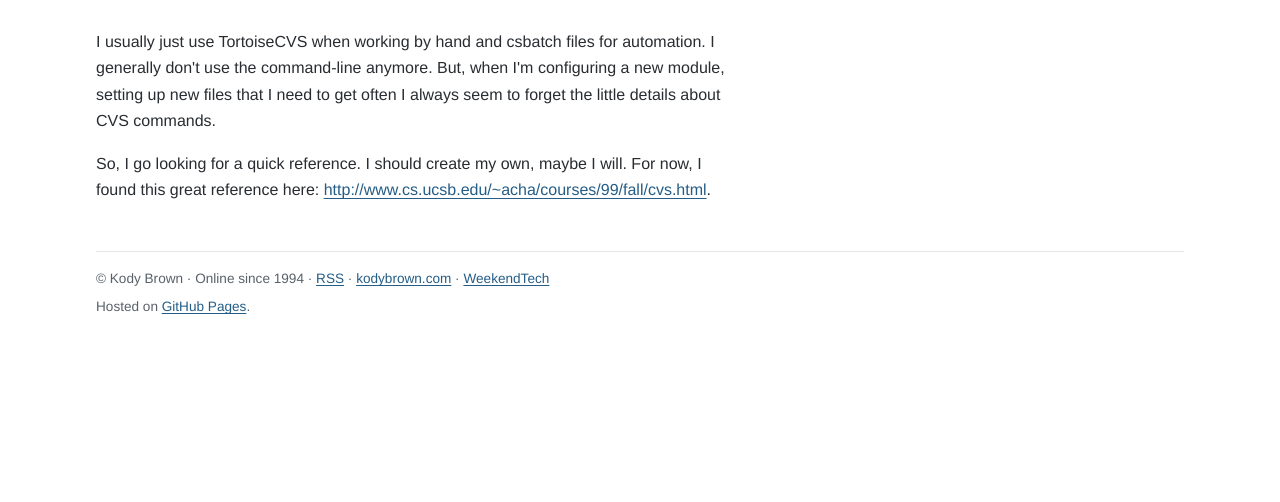
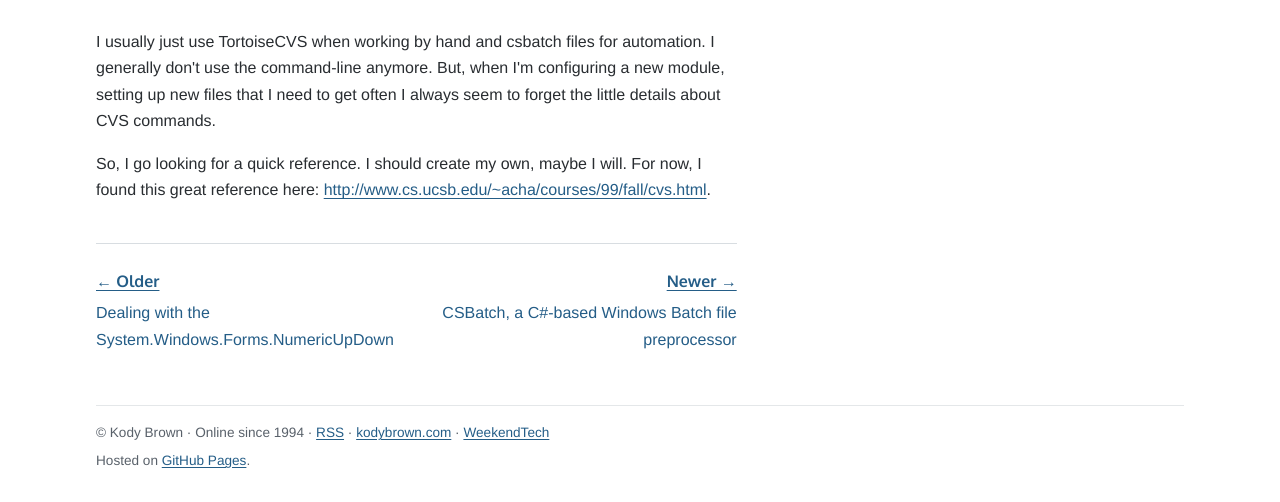
Before and after one commit to wasatchwizard/wasatchwizard.github.io, an Eleventy site: page src/posts/cvs-commands.md in a window 1280 px wide. Shown: the part 311-813 px from the top of the page. Built offline with nearby package versions, Linux system fonts and the light colour scheme; Eleventy itself is replaced by a stand-in of ours; files that its build step writes are made by us from their sources; a web font is replaced by a local one; what linkedom, sanitize-html would draw is missing.

Commit message:
Add chronological Older and Newer links below blog posts

```diff
--- a/src/_includes/post.njk
+++ b/src/_includes/post.njk
@@ -10,4 +10,23 @@ detailIndexLabel: All posts
 {% block detailContent %}
 {% if migrationNote %}<p class="migration-note">{{ migrationNote }}</p>{% endif %}
 {{ content | safe }}
+{# Posts are newest first: the next collection item is the older article. #}
+{% set older = collections.posts | getNextCollectionItem(page) %}
+{% set newer = collections.posts | getPreviousCollectionItem(page) %}
+{% if older or newer %}
+<nav class="post-navigation" aria-label="Adjacent blog posts">
+  {% if older %}
+  <a class="post-navigation-older" href="{{ older.url }}">
+    <span class="post-navigation-label">← Older</span>
+    <span class="post-navigation-title">{{ older.data.title }}</span>
+  </a>
+  {% endif %}
+  {% if newer %}
+  <a class="post-navigation-newer" href="{{ newer.url }}">
+    <span class="post-navigation-label">Newer →</span>
+    <span class="post-navigation-title">{{ newer.data.title }}</span>
+  </a>
+  {% endif %}
+</nav>
+{% endif %}
 {% endblock %}
--- a/src/assets/site.css
+++ b/src/assets/site.css
@@ -152,6 +152,20 @@ li + li { margin-top: 0.35rem; }
 .detail-header .intro { margin-bottom: 0.35rem; }
 .detail-header .post-meta { margin-bottom: 0; }
 .post-meta { color: #59616a; font-size: 0.9rem; }
+.post-navigation {
+  display: grid;
+  grid-template-columns: repeat(2, minmax(0, 1fr));
+  gap: 1rem 2rem;
+  margin-top: 2.5rem;
+  padding-top: 1.25rem;
+  border-top: 1px solid #d8dde1;
+}
+.post-navigation a { display: block; min-height: 2.75rem; padding-block: 0.25rem; text-decoration: none; }
+.post-navigation-label { display: block; font-weight: 700; text-decoration: underline; text-underline-offset: 0.18em; }
+.post-navigation-title { display: block; margin-top: 0.35rem; }
+/* Explicit columns keep either end of the archive on its usual side. */
+.post-navigation-older { grid-column: 1; }
+.post-navigation-newer { grid-column: 2; text-align: right; }
 .post-list, .project-list { margin: 0; padding: 0; list-style: none; }
 .post-list > li, .project-list > li { margin-block: 1.75rem; }
 .post-list h2, .post-list h3, .project-list h2 { margin: 0 0 0.35rem; font-size: 1.2rem; }
@@ -218,6 +232,8 @@ th, td { padding: 0.5rem; border: 1px solid #d8dde1; text-align: left; }
   .container, .header-content { width: calc(100% - 2rem); }
   .page-nav { margin-top: 1.25rem; }
   main { padding-top: 1.5rem; }
+  .post-navigation { grid-template-columns: minmax(0, 1fr); }
+  .post-navigation-newer { grid-column: 1; text-align: left; }
   .site-footer { line-height: 1.9; }
 }
 
```
Also changed, not shown: scripts/verify.mjs (+30 -2 lines), CHANGELOG.md, README.md.
